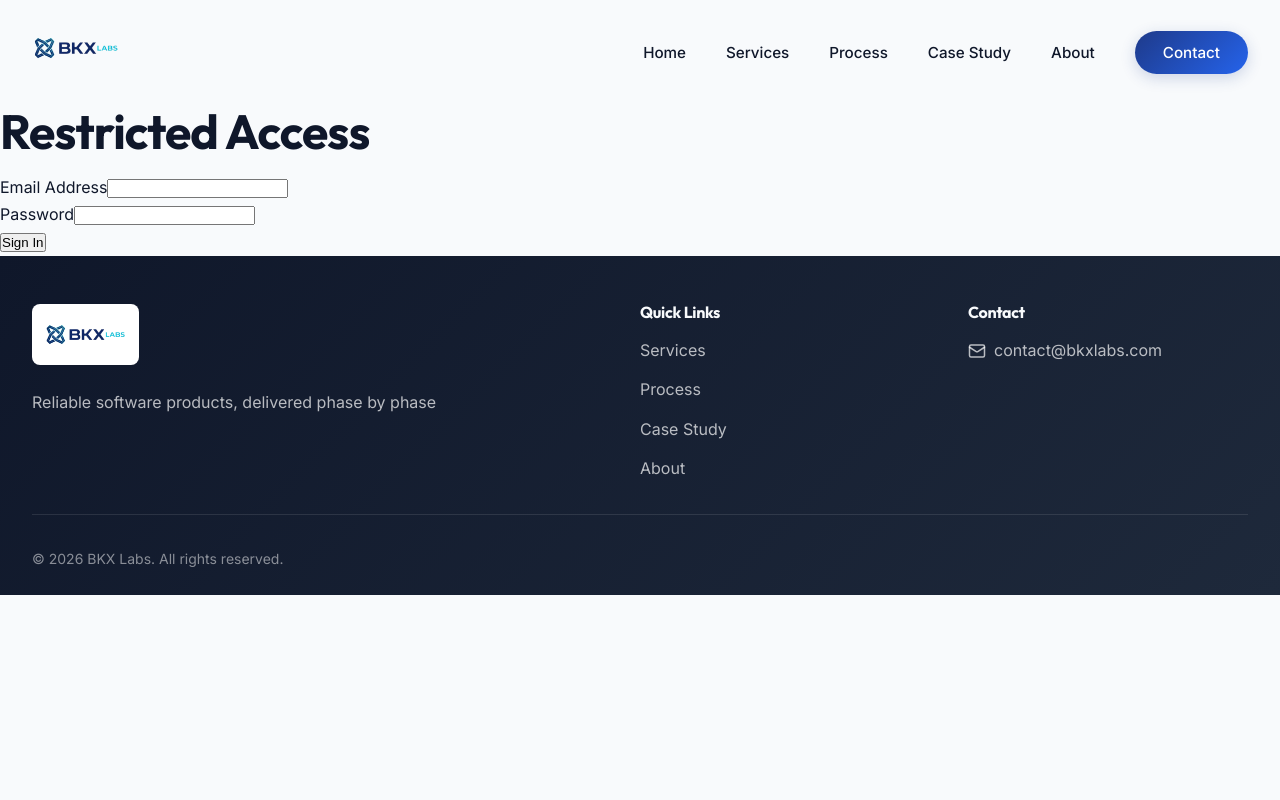
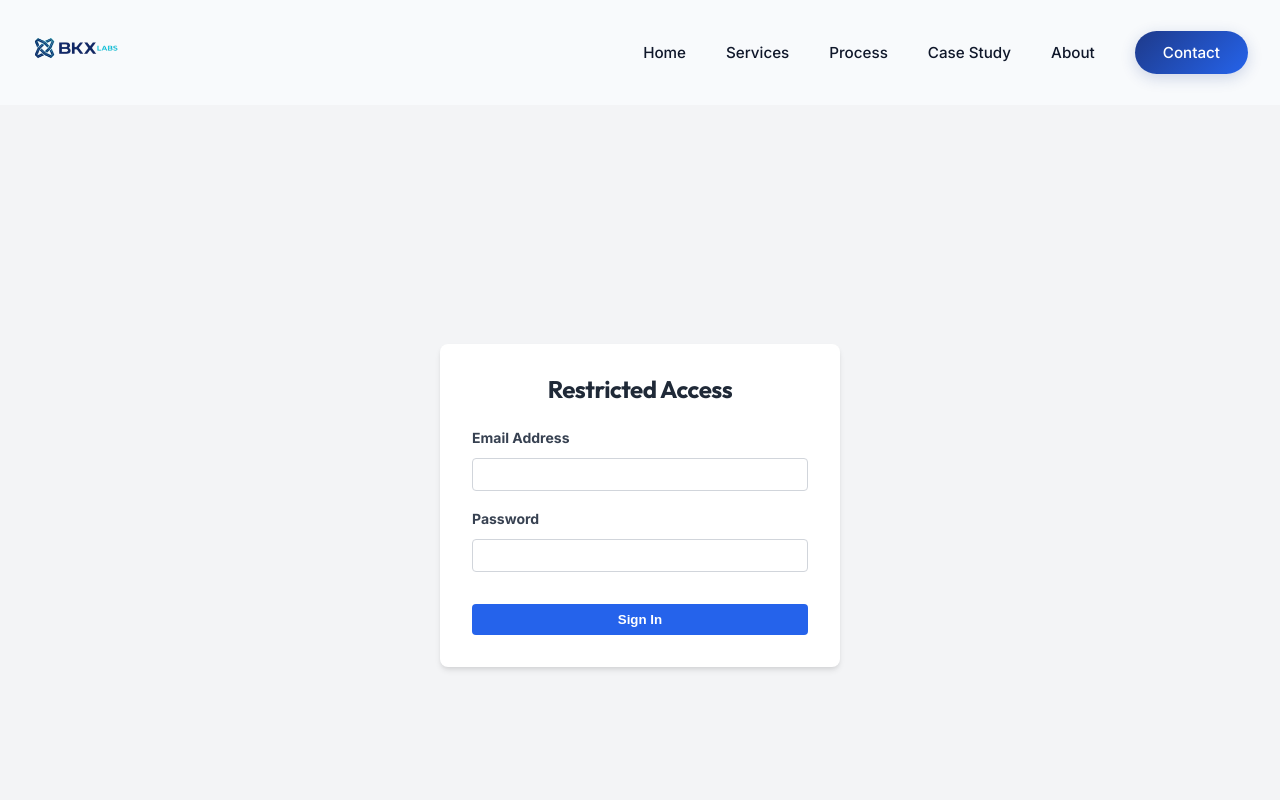
Before and after one commit to faisalkhalid09/BKX-Labs, a React (Vite) app in the folder frontend/: page /restricted-portal in a window 1280 px wide. Shown: the top 800 px of the page. Built offline with nearby package versions, Linux system fonts and the light colour scheme.

Commit message:
Fix: Use this. instead of  in Alpine.data() component

```diff
--- /dev/null
+++ b/frontend/src/pages/Restricted/Dashboard.css
@@ -0,0 +1,125 @@
+.dashboard-container {
+    min-height: 100vh;
+    background-color: #f9fafb;
+    padding: 2rem;
+}
+
+.dashboard-card {
+    max-width: 56rem;
+    /* 4xl */
+    margin: 0 auto;
+    background: white;
+    border-radius: 0.5rem;
+    box-shadow: 0 10px 15px -3px rgba(0, 0, 0, 0.1);
+    overflow: hidden;
+}
+
+.dashboard-header {
+    background-color: #2563eb;
+    padding: 1rem 1.5rem;
+    display: flex;
+    justify-content: space-between;
+    align-items: center;
+}
+
+.dashboard-title {
+    font-size: 1.25rem;
+    font-weight: 700;
+    color: white;
+}
+
+.logout-btn {
+    color: white;
+    background: transparent;
+    border: none;
+    cursor: pointer;
+    font-weight: 500;
+}
+
+.logout-btn:hover {
+    color: #bfdbfe;
+}
+
+.dashboard-content {
+    padding: 1.5rem;
+}
+
+.alert-message {
+    padding: 1rem;
+    margin-bottom: 1.5rem;
+    border-radius: 0.25rem;
+}
+
+.alert-success {
+    background-color: #d1fae5;
+    color: #047857;
+}
+
+.alert-info {
+    background-color: #dbeafe;
+    color: #1e40af;
+}
+
+.form-row {
+    display: grid;
+    grid-template-columns: 1fr;
+    gap: 1.5rem;
+    margin-bottom: 1.5rem;
+}
+
+@media (min-width: 768px) {
+    .form-row {
+        grid-template-columns: repeat(2, 1fr);
+    }
+}
+
+.form-group-dash {
+    margin-bottom: 1.5rem;
+}
+
+.form-group-dash label {
+    display: block;
+    color: #374151;
+    font-weight: 700;
+    margin-bottom: 0.5rem;
+}
+
+.dash-select,
+.dash-input,
+.dash-textarea {
+    width: 100%;
+    padding: 0.5rem 0.75rem;
+    border: 1px solid #d1d5db;
+    border-radius: 0.375rem;
+    outline: none;
+}
+
+.dash-select:focus,
+.dash-input:focus,
+.dash-textarea:focus {
+    border-color: #3b82f6;
+}
+
+.dash-textarea {
+    height: 16rem;
+}
+
+.form-actions {
+    display: flex;
+    justify-content: flex-end;
+}
+
+.send-btn {
+    background-color: #16a34a;
+    color: white;
+    font-weight: 700;
+    padding: 0.75rem 2rem;
+    border-radius: 0.375rem;
+    border: none;
+    cursor: pointer;
+    transition: background-color 0.2s;
+}
+
+.send-btn:hover {
+    background-color: #15803d;
+}
--- /dev/null
+++ b/frontend/src/pages/Restricted/Login.css
@@ -0,0 +1,76 @@
+.restricted-login-container {
+    min-height: 100vh;
+    display: flex;
+    align-items: center;
+    justify-content: center;
+    background-color: #f3f4f6;
+}
+
+.login-card {
+    background: white;
+    padding: 2rem;
+    border-radius: 8px;
+    box-shadow: 0 4px 6px -1px rgba(0, 0, 0, 0.1), 0 2px 4px -1px rgba(0, 0, 0, 0.06);
+    width: 100%;
+    max-width: 400px;
+}
+
+.login-title {
+    font-size: 1.5rem;
+    font-weight: 700;
+    text-align: center;
+    color: #1f2937;
+    margin-bottom: 1.5rem;
+}
+
+.login-error {
+    background-color: #fee2e2;
+    border: 1px solid #f87171;
+    color: #b91c1c;
+    padding: 0.75rem 1rem;
+    border-radius: 4px;
+    margin-bottom: 1rem;
+}
+
+.login-form-group {
+    margin-bottom: 1rem;
+}
+
+.login-form-group label {
+    display: block;
+    color: #374151;
+    font-weight: 700;
+    margin-bottom: 0.5rem;
+    font-size: 0.875rem;
+}
+
+.login-input {
+    width: 100%;
+    padding: 0.5rem 0.75rem;
+    border: 1px solid #d1d5db;
+    border-radius: 4px;
+    outline: none;
+    transition: border-color 0.2s;
+}
+
+.login-input:focus {
+    border-color: #3b82f6;
+    box-shadow: 0 0 0 3px rgba(59, 130, 246, 0.1);
+}
+
+.login-submit-btn {
+    width: 100%;
+    background-color: #2563eb;
+    color: white;
+    font-weight: 700;
+    padding: 0.5rem 1rem;
+    border-radius: 4px;
+    border: none;
+    cursor: pointer;
+    transition: background-color 0.2s;
+    margin-top: 1rem;
+}
+
+.login-submit-btn:hover {
+    background-color: #1d4ed8;
+}
--- a/frontend/src/pages/Restricted/Login.tsx
+++ b/frontend/src/pages/Restricted/Login.tsx
@@ -1,6 +1,7 @@
 import React, { useState } from 'react';
 import { useNavigate } from 'react-router-dom';
-import axios from 'axios';
+import apiClient from '../../api/axios';
+import './Login.css';
 
 const RestrictedLogin = () => {
     const [email, setEmail] = useState('');
@@ -11,7 +12,8 @@ const RestrictedLogin = () => {
     const handleLogin = async (e: React.FormEvent) => {
         e.preventDefault();
         try {
-            const response = await axios.post('http://localhost:8000/api/restricted/login', {
+            // Using relative path via apiClient which handles base URL
+            const response = await apiClient.post('/restricted/login', {
                 email,
                 password
             });
@@ -24,35 +26,32 @@ const RestrictedLogin = () => {
     };
 
     return (
-        <div className="min-h-screen flex items-center justify-center bg-gray-100">
-            <div className="max-w-md w-full bg-white rounded-lg shadow-md p-8">
-                <h2 className="text-2xl font-bold text-center text-gray-800 mb-6">Restricted Access</h2>
-                {error && <div className="bg-red-100 border border-red-400 text-red-700 px-4 py-3 rounded mb-4">{error}</div>}
+        <div className="restricted-login-container">
+            <div className="login-card">
+                <h2 className="login-title">Restricted Access</h2>
+                {error && <div className="login-error">{error}</div>}
                 <form onSubmit={handleLogin}>
-                    <div className="mb-4">
-                        <label className="block text-gray-700 text-sm font-bold mb-2">Email Address</label>
+                    <div className="login-form-group">
+                        <label>Email Address</label>
                         <input
                             type="email"
-                            className="w-full px-3 py-2 border border-gray-300 rounded focus:outline-none focus:border-blue-500"
+                            className="login-input"
                             value={email}
                             onChange={(e) => setEmail(e.target.value)}
                             required
                         />
                     </div>
-                    <div className="mb-6">
-                        <label className="block text-gray-700 text-sm font-bold mb-2">Password</label>
+                    <div className="login-form-group">
+                        <label>Password</label>
                         <input
                             type="password"
-                            className="w-full px-3 py-2 border border-gray-300 rounded focus:outline-none focus:border-blue-500"
+                            className="login-input"
                             value={password}
                             onChange={(e) => setPassword(e.target.value)}
                             required
                         />
                     </div>
-                    <button
-                        type="submit"
-                        className="w-full bg-blue-600 text-white font-bold py-2 px-4 rounded hover:bg-blue-700 focus:outline-none"
-                    >
+                    <button type="submit" className="login-submit-btn">
                         Sign In
                     </button>
                 </form>
```
Also changed, not shown: frontend/src/pages/Restricted/Dashboard.tsx (+22 -27 lines).
